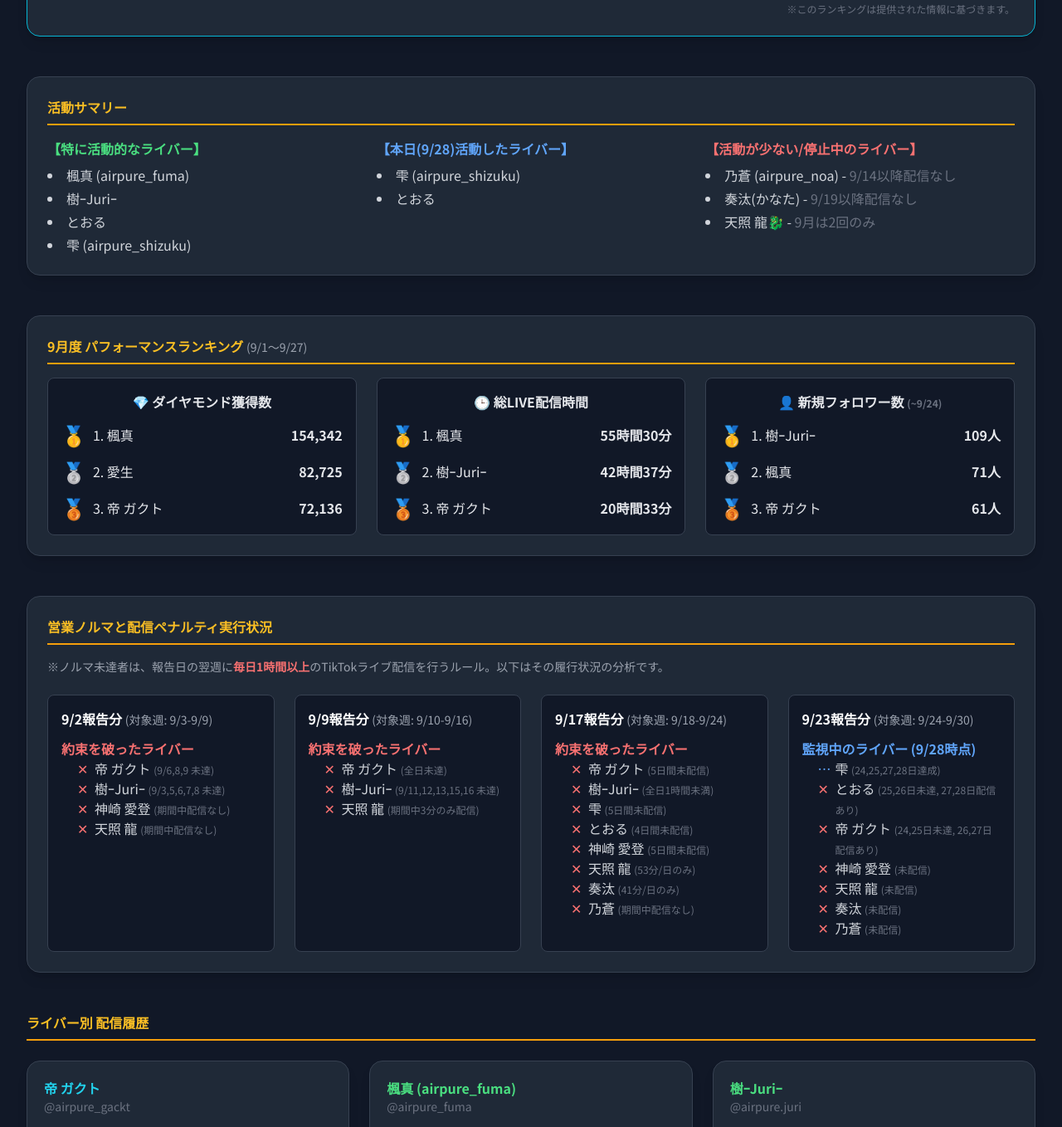
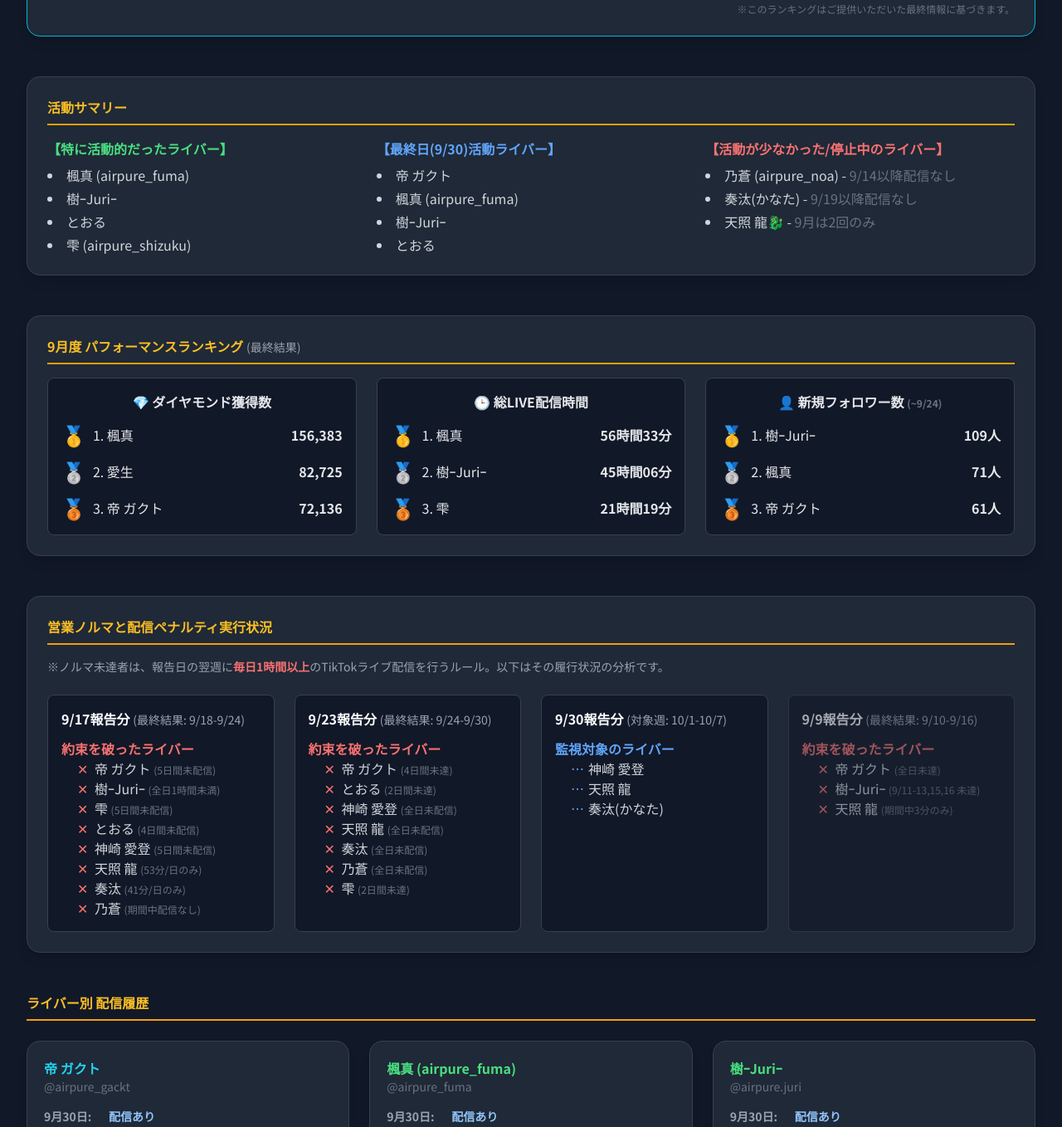
Before and after one commit to mappy0509/airpure-tiktok-report, a plain HTML site: page index.html in a window 1280 px wide. Shown: the part 564-1922 px from the top of the page at 83% size. Drawn offline with nearby package versions, Linux system fonts and the light colour scheme.

Commit message:
9月30日までの情報更新

```diff
--- a/index.html
+++ b/index.html
@@ -58,20 +58,20 @@
     <div class="max-w-7xl mx-auto">
         <header class="text-center mb-10">
             <h1 class="font-bold text-cyan-400">AIRPure<br>配信レポート</h1>
-            <p class="text-gray-400 mt-2">2025年9月の活動状況と営業ノルマ分析</p>
+            <p class="text-gray-400 mt-2">2025年9月度 最終レポート</p>
         </header>
 
         <!-- NEW SECTION: 配信時間バトル -->
         <div class="mb-12 bg-gray-800 p-6 rounded-2xl shadow-lg border border-cyan-500">
-            <h2 class="font-bold mb-4 text-amber-400 border-b-2 border-amber-500 pb-2">🔥 9月限定【AIRPure配信時間バトル】</h2>
-            <p class="text-gray-400 mb-6 text-sm">9月末までの店舗イベント。1分の配信で20pt獲得。ランキング上位5名が10月の決勝トーナメントに出場！</p>
+            <h2 class="font-bold mb-4 text-amber-400 border-b-2 border-amber-500 pb-2">🔥 9月度【AIRPure配信時間バトル】最終結果</h2>
+            <p class="text-gray-400 mb-6 text-sm">1分の配信で20pt獲得。下記上位5名が10月の決勝トーナメントに出場決定！</p>
             <div class="grid grid-cols-1 md:grid-cols-2 gap-x-8 gap-y-4 text-gray-200">
                 <!-- Rankings List -->
                 <ul class="space-y-3">
                     <li class="flex items-center text-lg p-2 rounded bg-gray-900 border border-yellow-400"><span class="text-2xl mr-3">🥇</span> 1. 楓真 <span class="ml-auto font-semibold">33,820 pt</span></li>
-                    <li class="flex items-center text-lg p-2 rounded bg-gray-900 border border-gray-400"><span class="text-2xl mr-3">🥈</span> 2. 樹ｰJuriｰ <span class="ml-auto font-semibold">12,820 pt</span></li>
-                    <li class="flex items-center text-lg p-2 rounded bg-gray-900 border border-yellow-600"><span class="text-2xl mr-3">🥉</span> 3. 愛生 <span class="ml-auto font-semibold">12,640 pt</span></li>
-                    <li class="flex items-center p-2 rounded bg-gray-900 border border-cyan-600"><span class="text-xl mr-3">🏅</span> 4. 帝 ガクト <span class="ml-auto font-semibold">8,220 pt</span></li>
+                    <li class="flex items-center text-lg p-2 rounded bg-gray-900 border border-gray-400"><span class="text-2xl mr-3">🥈</span> 2. 愛生 <span class="ml-auto font-semibold">13,720 pt</span></li>
+                    <li class="flex items-center text-lg p-2 rounded bg-gray-900 border border-yellow-600"><span class="text-2xl mr-3">🥉</span> 3. 樹ｰJuriｰ <span class="ml-auto font-semibold">12,820 pt</span></li>
+                    <li class="flex items-center p-2 rounded bg-gray-900 border border-cyan-600"><span class="text-xl mr-3">🏅</span> 4. 帝 ガクト <span class="ml-auto font-semibold">8,320 pt</span></li>
                     <li class="flex items-center p-2 rounded bg-gray-900 border border-cyan-600"><span class="text-xl mr-3">🏅</span> 5. 神崎 愛登 <span class="ml-auto font-semibold">5,360 pt</span></li>
                 </ul>
                  <ul class="space-y-3">
@@ -81,7 +81,7 @@
                     <li class="flex items-center p-2 rounded bg-gray-900/50 border border-gray-700"><span class="w-8 text-center mr-3">9.</span> 天照 龍🐉 <span class="ml-auto font-semibold">1,120 pt</span></li>
                  </ul>
             </div>
-            <p class="text-xs text-gray-500 mt-4 text-right">※このランキングは提供された情報に基づきます。</p>
+            <p class="text-xs text-gray-500 mt-4 text-right">※このランキングはご提供いただいた最終情報に基づきます。</p>
         </div>
 
         <!-- サマリー -->
@@ -89,7 +89,7 @@
             <h2 class="font-bold mb-4 text-amber-400 border-b-2 border-amber-500 pb-2">活動サマリー</h2>
             <div class="grid grid-cols-1 md:grid-cols-3 gap-6">
                 <div>
-                    <h3 class="font-semibold text-green-400 mb-2">【特に活動的なライバー】</h3>
+                    <h3 class="font-semibold text-green-400 mb-2">【特に活動的だったライバー】</h3>
                     <ul class="list-disc list-inside text-gray-300 space-y-1">
                         <li>楓真 (airpure_fuma)</li>
                         <li>樹ｰJuriｰ</li>
@@ -98,14 +98,16 @@
                     </ul>
                 </div>
                 <div>
-                    <h3 class="font-semibold text-blue-400 mb-2">【本日(9/28)活動したライバー】</h3>
+                    <h3 class="font-semibold text-blue-400 mb-2">【最終日(9/30)活動ライバー】</h3>
                     <ul class="list-disc list-inside text-gray-300 space-y-1">
-                        <li>雫 (airpure_shizuku)</li>
+                        <li>帝 ガクト</li>
+                        <li>楓真 (airpure_fuma)</li>
+                        <li>樹ｰJuriｰ</li>
                         <li>とおる</li>
                     </ul>
                 </div>
                 <div>
-                    <h3 class="font-semibold text-red-400 mb-2">【活動が少ない/停止中のライバー】</h3>
+                    <h3 class="font-semibold text-red-400 mb-2">【活動が少なかった/停止中のライバー】</h3>
                     <ul class="list-disc list-inside text-gray-300 space-y-1">
                         <li>乃蒼 (airpure_noa) - <span class="text-gray-500">9/14以降配信なし</span></li>
                         <li>奏汰(かなた) - <span class="text-gray-500">9/19以降配信なし</span></li>
@@ -117,13 +119,13 @@
 
         <!-- NEW SECTION: パフォーマンスランキング -->
         <div class="mb-12 bg-gray-800 p-6 rounded-2xl shadow-lg border border-gray-700">
-            <h2 class="font-bold mb-4 text-amber-400 border-b-2 border-amber-500 pb-2">9月度 パフォーマンスランキング <span class="text-sm font-normal text-gray-400">(9/1～9/27)</span></h2>
+            <h2 class="font-bold mb-4 text-amber-400 border-b-2 border-amber-500 pb-2">9月度 パフォーマンスランキング <span class="text-sm font-normal text-gray-400">(最終結果)</span></h2>
             <div class="grid grid-cols-1 md:grid-cols-3 gap-6 text-gray-200">
                 <!-- ダイヤモンドランキング -->
                 <div class="bg-gray-900 border border-gray-700 rounded-lg p-4">
                     <h3 class="font-bold mb-3 text-center">💎 ダイヤモンド獲得数</h3>
                     <ul class="space-y-3">
-                        <li class="flex items-center"><span class="text-2xl text-yellow-400 mr-2">🥇</span> 1. 楓真 <span class="ml-auto font-semibold">154,342</span></li>
+                        <li class="flex items-center"><span class="text-2xl text-yellow-400 mr-2">🥇</span> 1. 楓真 <span class="ml-auto font-semibold">156,383</span></li>
                         <li class="flex items-center"><span class="text-2xl text-gray-400 mr-2">🥈</span> 2. 愛生 <span class="ml-auto font-semibold">82,725</span></li>
                         <li class="flex items-center"><span class="text-2xl text-yellow-600 mr-2">🥉</span> 3. 帝 ガクト <span class="ml-auto font-semibold">72,136</span></li>
                     </ul>
@@ -132,9 +134,9 @@
                 <div class="bg-gray-900 border border-gray-700 rounded-lg p-4">
                     <h3 class="font-bold mb-3 text-center">🕒 総LIVE配信時間</h3>
                     <ul class="space-y-3">
-                        <li class="flex items-center"><span class="text-2xl text-yellow-400 mr-2">🥇</span> 1. 楓真 <span class="ml-auto font-semibold">55時間30分</span></li>
-                        <li class="flex items-center"><span class="text-2xl text-gray-400 mr-2">🥈</span> 2. 樹ｰJuriｰ <span class="ml-auto font-semibold">42時間37分</span></li>
-                        <li class="flex items-center"><span class="text-2xl text-yellow-600 mr-2">🥉</span> 3. 帝 ガクト <span class="ml-auto font-semibold">20時間33分</span></li>
+                        <li class="flex items-center"><span class="text-2xl text-yellow-400 mr-2">🥇</span> 1. 楓真 <span class="ml-auto font-semibold">56時間33分</span></li>
+                        <li class="flex items-center"><span class="text-2xl text-gray-400 mr-2">🥈</span> 2. 樹ｰJuriｰ <span class="ml-auto font-semibold">45時間06分</span></li>
+                        <li class="flex items-center"><span class="text-2xl text-yellow-600 mr-2">🥉</span> 3. 雫 <span class="ml-auto font-semibold">21時間19分</span></li>
                     </ul>
                 </div>
                 <!-- 新規フォロワーランキング (9/24時点) -->
@@ -155,32 +157,9 @@
             <p class="text-gray-400 mb-6 text-sm">※ノルマ未達者は、報告日の翌週に<strong class="text-red-400">毎日1時間以上</strong>のTikTokライブ配信を行うルール。以下はその履行状況の分析です。</p>
             <div class="grid grid-cols-1 md:grid-cols-2 lg:grid-cols-4 gap-6">
 
-                <!-- 9/2報告分 -->
-                <div class="penalty-card bg-gray-900 border border-gray-700 rounded-lg p-4">
-                    <h3 class="font-bold mb-3">9/2報告分 <span class="text-sm font-normal text-gray-400">(対象週: 9/3-9/9)</span></h3>
-                     <h4 class="font-semibold text-red-400">約束を破ったライバー</h4>
-                    <ul class="text-gray-300">
-                        <li class="breaker">帝 ガクト <span class="text-xs text-gray-500">(9/6,8,9 未達)</span></li>
-                        <li class="breaker">樹ｰJuriｰ <span class="text-xs text-gray-500">(9/3,5,6,7,8 未達)</span></li>
-                        <li class="breaker">神崎 愛登 <span class="text-xs text-gray-500">(期間中配信なし)</span></li>
-                        <li class="breaker">天照 龍 <span class="text-xs text-gray-500">(期間中配信なし)</span></li>
-                    </ul>
-                </div>
-
-                <!-- 9/9報告分 -->
-                <div class="penalty-card bg-gray-900 border border-gray-700 rounded-lg p-4">
-                    <h3 class="font-bold mb-3">9/9報告分 <span class="text-sm font-normal text-gray-400">(対象週: 9/10-9/16)</span></h3>
-                    <h4 class="font-semibold text-red-400">約束を破ったライバー</h4>
-                    <ul class="text-gray-300">
-                        <li class="breaker">帝 ガクト <span class="text-xs text-gray-500">(全日未達)</span></li>
-                        <li class="breaker">樹ｰJuriｰ <span class="text-xs text-gray-500">(9/11,12,13,15,16 未達)</span></li>
-                        <li class="breaker">天照 龍 <span class="text-xs text-gray-500">(期間中3分のみ配信)</span></li>
-                    </ul>
-                </div>
-
                 <!-- 9/17報告分 -->
                 <div class="penalty-card bg-gray-900 border border-gray-700 rounded-lg p-4">
-                    <h3 class="font-bold mb-3">9/17報告分 <span class="text-sm font-normal text-gray-400">(対象週: 9/18-9/24)</span></h3>
+                    <h3 class="font-bold mb-3">9/17報告分 <span class="text-sm font-normal text-gray-400">(最終結果: 9/18-9/24)</span></h3>
                     <h4 class="font-semibold text-red-400">約束を破ったライバー</h4>
                     <ul class="text-gray-300">
                         <li class="breaker">帝 ガクト <span class="text-xs text-gray-500">(5日間未配信)</span></li>
@@ -196,18 +175,41 @@
 
                 <!-- 9/23報告分 -->
                 <div class="penalty-card bg-gray-900 border border-gray-700 rounded-lg p-4">
-                    <h3 class="font-bold mb-3">9/23報告分 <span class="text-sm font-normal text-gray-400">(対象週: 9/24-9/30)</span></h3>
-                    <h4 class="font-semibold text-blue-400">監視中のライバー (9/28時点)</h4>
+                    <h3 class="font-bold mb-3">9/23報告分 <span class="text-sm font-normal text-gray-400">(最終結果: 9/24-9/30)</span></h3>
+                    <h4 class="font-semibold text-red-400">約束を破ったライバー</h4>
                     <ul class="text-gray-300">
-                        <li class="monitoring">雫 <span class="text-xs text-gray-500">(24,25,27,28日達成)</span></li>
-                        <li class="breaker">とおる <span class="text-xs text-gray-500">(25,26日未達, 27,28日配信あり)</span></li>
-                        <li class="breaker">帝 ガクト <span class="text-xs text-gray-500">(24,25日未達, 26,27日配信あり)</span></li>
-                        <li class="breaker">神崎 愛登 <span class="text-xs text-gray-500">(未配信)</span></li>
-                        <li class="breaker">天照 龍 <span class="text-xs text-gray-500">(未配信)</span></li>
-                        <li class="breaker">奏汰 <span class="text-xs text-gray-500">(未配信)</span></li>
-                        <li class="breaker">乃蒼 <span class="text-xs text-gray-500">(未配信)</span></li>
+                        <li class="breaker">帝 ガクト <span class="text-xs text-gray-500">(4日間未達)</span></li>
+                        <li class="breaker">とおる <span class="text-xs text-gray-500">(2日間未達)</span></li>
+                        <li class="breaker">神崎 愛登 <span class="text-xs text-gray-500">(全日未配信)</span></li>
+                        <li class="breaker">天照 龍 <span class="text-xs text-gray-500">(全日未配信)</span></li>
+                        <li class="breaker">奏汰 <span class="text-xs text-gray-500">(全日未配信)</span></li>
+                        <li class="breaker">乃蒼 <span class="text-xs text-gray-500">(全日未配信)</span></li>
+                        <li class="breaker">雫 <span class="text-xs text-gray-500">(2日間未達)</span></li>
                     </ul>
                 </div>
+
+                <!-- 9/30報告分 -->
+                <div class="penalty-card bg-gray-900 border border-gray-700 rounded-lg p-4">
+                    <h3 class="font-bold mb-3">9/30報告分 <span class="text-sm font-normal text-gray-400">(対象週: 10/1-10/7)</span></h3>
+                    <h4 class="font-semibold text-blue-400">監視対象のライバー</h4>
+                    <ul class="text-gray-300">
+                        <li class="monitoring">神崎 愛登</li>
+                        <li class="monitoring">天照 龍</li>
+                        <li class="monitoring">奏汰(かなた)</li>
+                    </ul>
+                </div>
+
+                <!-- 9/9報告分 (Archive) -->
+                <div class="penalty-card bg-gray-900 border border-gray-700 rounded-lg p-4 opacity-60">
+                    <h3 class="font-bold mb-3">9/9報告分 <span class="text-sm font-normal text-gray-400">(最終結果: 9/10-9/16)</span></h3>
+                    <h4 class="font-semibold text-red-400">約束を破ったライバー</h4>
+                    <ul class="text-gray-300">
+                        <li class="breaker">帝 ガクト <span class="text-xs text-gray-500">(全日未達)</span></li>
+                        <li class="breaker">樹ｰJuriｰ <span class="text-xs text-gray-500">(9/11-13,15,16 未達)</span></li>
+                        <li class="breaker">天照 龍 <span class="text-xs text-gray-500">(期間中3分のみ)</span></li>
+                    </ul>
+                </div>
+
 
             </div>
         </div>
@@ -221,6 +223,7 @@
                 <h3 class="font-bold text-cyan-400">帝 ガクト</h3>
                 <p class="text-sm text-gray-500 mb-4">@airpure_gackt</p>
                 <div class="space-y-2 text-sm max-h-60 overflow-y-auto pr-2">
+                    <p class="flex items-start"><span class="date-badge font-semibold text-gray-400">9月30日:</span> <span class="ml-2 text-blue-300 font-bold">配信あり</span></p>
                     <p class="flex items-start"><span class="date-badge font-semibold text-gray-400">9月27日:</span> <span class="ml-2">配信あり</span></p>
                     <p class="flex items-start"><span class="date-badge font-semibold text-gray-400">9月26日:</span> <span class="ml-2">配信あり</span></p>
                     <p class="flex items-start"><span class="date-badge font-semibold text-gray-400">9月21日:</span> <span class="ml-2">2時間3分, 19分</span></p>
@@ -243,6 +246,7 @@
                 <h3 class="font-bold text-green-400">楓真 (airpure_fuma)</h3>
                 <p class="text-sm text-gray-500 mb-4">@airpure_fuma</p>
                 <div class="space-y-2 text-sm max-h-60 overflow-y-auto pr-2">
+                    <p class="flex items-start"><span class="date-badge font-semibold text-gray-400">9月30日:</span> <span class="ml-2 text-blue-300 font-bold">配信あり</span></p>
                     <p class="flex items-start"><span class="date-badge font-semibold text-gray-400">9月27日:</span> <span class="ml-2">配信あり</span></p>
                     <p class="flex items-start"><span class="date-badge font-semibold text-gray-400">9月26日:</span> <span class="ml-2">配信あり</span></p>
                     <p class="flex items-start"><span class="date-badge font-semibold text-gray-400">9月25日:</span> <span class="ml-2">1時間45分</span></p>
@@ -274,6 +278,7 @@
                 <h3 class="font-bold text-green-400">樹ｰJuriｰ</h3>
                 <p class="text-sm text-gray-500 mb-4">@airpure.juri</p>
                 <div class="space-y-2 text-sm max-h-60 overflow-y-auto pr-2">
+                    <p class="flex items-start"><span class="date-badge font-semibold text-gray-400">9月30日:</span> <span class="ml-2 text-blue-300 font-bold">配信あり</span></p>
                     <p class="flex items-start"><span class="date-badge font-semibold text-gray-400">9月27日:</span> <span class="ml-2">配信あり</span></p>
                     <p class="flex items-start"><span class="date-badge font-semibold text-gray-400">9月24日:</span> <span class="ml-2">3分, 32秒, 46分, 27分, 5分</span></p>
                     <p class="flex items-start"><span class="date-badge font-semibold text-gray-400">9月23日:</span> <span class="ml-2">24分</span></p>
@@ -304,7 +309,7 @@
                 <h3 class="font-bold text-green-400">雫</h3>
                 <p class="text-sm text-gray-500 mb-4">@airpure_shizuku</p>
                 <div class="space-y-2 text-sm max-h-60 overflow-y-auto pr-2">
-                    <p class="flex items-start"><span class="date-badge font-semibold text-gray-400">9月28日:</span> <span class="ml-2 text-blue-300 font-bold">配信あり</span></p>
+                    <p class="flex items-start"><span class="date-badge font-semibold text-gray-400">9月28日:</span> <span class="ml-2">配信あり</span></p>
                     <p class="flex items-start"><span class="date-badge font-semibold text-gray-400">9月27日:</span> <span class="ml-2">配信あり</span></p>
                     <p class="flex items-start"><span class="date-badge font-semibold text-gray-400">9月26日:</span> <span class="ml-2">配信あり</span></p>
                     <p class="flex items-start"><span class="date-badge font-semibold text-gray-400">9月25日:</span> <span class="ml-2">1時間41分</span></p>
@@ -327,7 +332,8 @@
                 <h3 class="font-bold text-green-400">とおる</h3>
                 <p class="text-sm text-gray-500 mb-4">@airpure_toru</p>
                 <div class="space-y-2 text-sm max-h-60 overflow-y-auto pr-2">
-                    <p class="flex items-start"><span class="date-badge font-semibold text-gray-400">9月28日:</span> <span class="ml-2 text-blue-300 font-bold">配信あり</span></p>
+                    <p class="flex items-start"><span class="date-badge font-semibold text-gray-400">9月30日:</span> <span class="ml-2 text-blue-300 font-bold">配信あり</span></p>
+                    <p class="flex items-start"><span class="date-badge font-semibold text-gray-400">9月28日:</span> <span class="ml-2">配信あり</span></p>
                     <p class="flex items-start"><span class="date-badge font-semibold text-gray-400">9月27日:</span> <span class="ml-2">配信あり</span></p>
                     <p class="flex items-start"><span class="date-badge font-semibold text-gray-400">9月26日:</span> <span class="ml-2">配信あり</span></p>
                     <p class="flex items-start"><span class="date-badge font-semibold text-gray-400">9月25日:</span> <span class="ml-2">22分</span></p>
```
Also changed, not shown: 2 other files.
